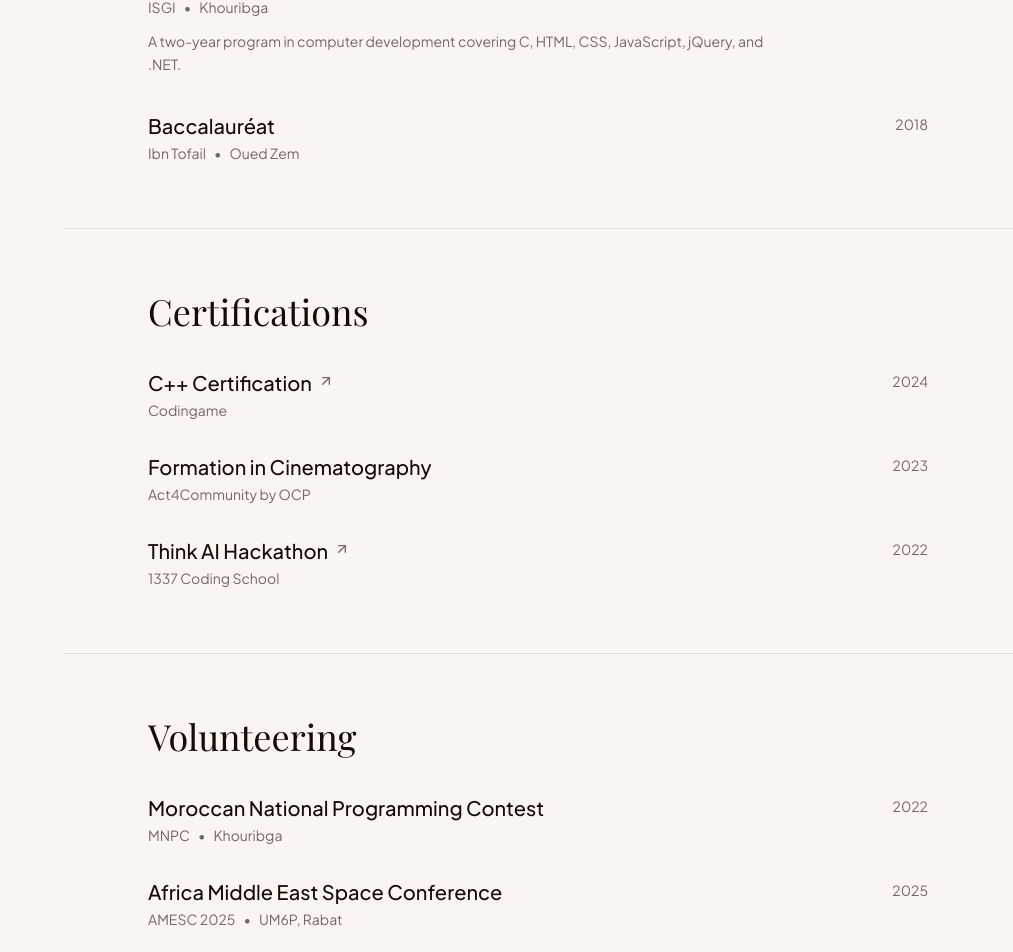
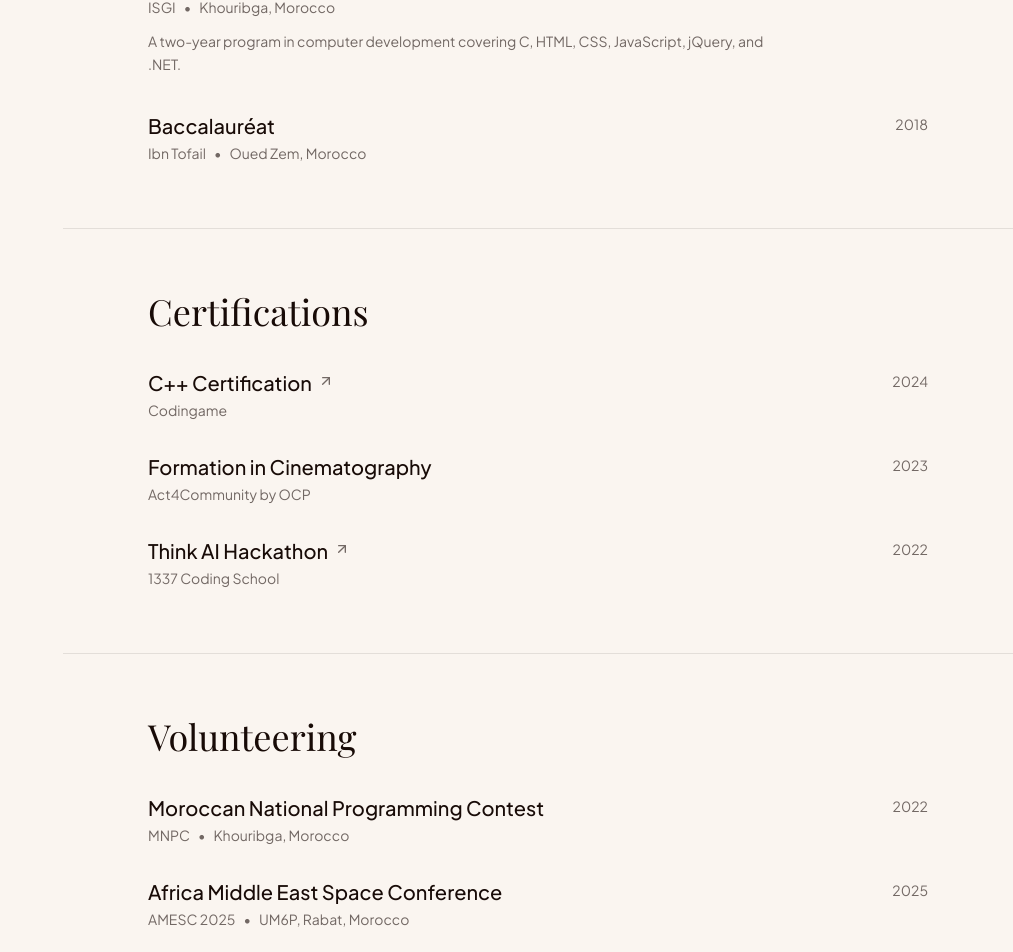
Before and after one commit to fr4t3llo/portfolio, a Next.js app: page / in a window 1280 px wide. Shown: the part 2271-3223 px from the top of the page, without its empty margins (267-1280 px from the left). Built offline with nearby package versions, Linux system fonts and the light colour scheme; a web font is replaced by a local one.

Commit message:
update location

```diff
--- a/src/data/profile.ts
+++ b/src/data/profile.ts
@@ -126,7 +126,7 @@ export const education: Entry[] = [
   {
     title: "Software Engineer",
     org: "1337 Coding School",
-    location: "Khouribga",
+    location: "Khouribga, Morocco",
     period: "Aug 2021 – Present",
     summary:
       "Developed skills across networking, low-level programming (C and C++), Docker, web development, mobile development, and algorithms.",
@@ -134,7 +134,7 @@ export const education: Entry[] = [
   {
     title: "Specialized Technician in Computer Development",
     org: "ISGI",
-    location: "Khouribga",
+    location: "Khouribga, Morocco",
     period: "2019 – 2021",
     summary:
       "A two-year program in computer development covering C, HTML, CSS, JavaScript, jQuery, and .NET.",
@@ -144,7 +144,7 @@ export const education: Entry[] = [
     // university undergraduate degree in English.
     title: "Baccalauréat",
     org: "Ibn Tofail",
-    location: "Oued Zem",
+    location: "Oued Zem, Morocco",
     period: "2018",
   },
 ];
@@ -173,13 +173,13 @@ export const volunteering: Entry[] = [
   {
     title: "Moroccan National Programming Contest",
     org: "MNPC",
-    location: "Khouribga",
+    location: "Khouribga, Morocco",
     period: "2022",
   },
   {
     title: "Africa Middle East Space Conference",
     org: "AMESC 2025",
-    location: "UM6P, Rabat",
+    location: "UM6P, Rabat, Morocco",
     period: "2025",
   },
 ];
```
